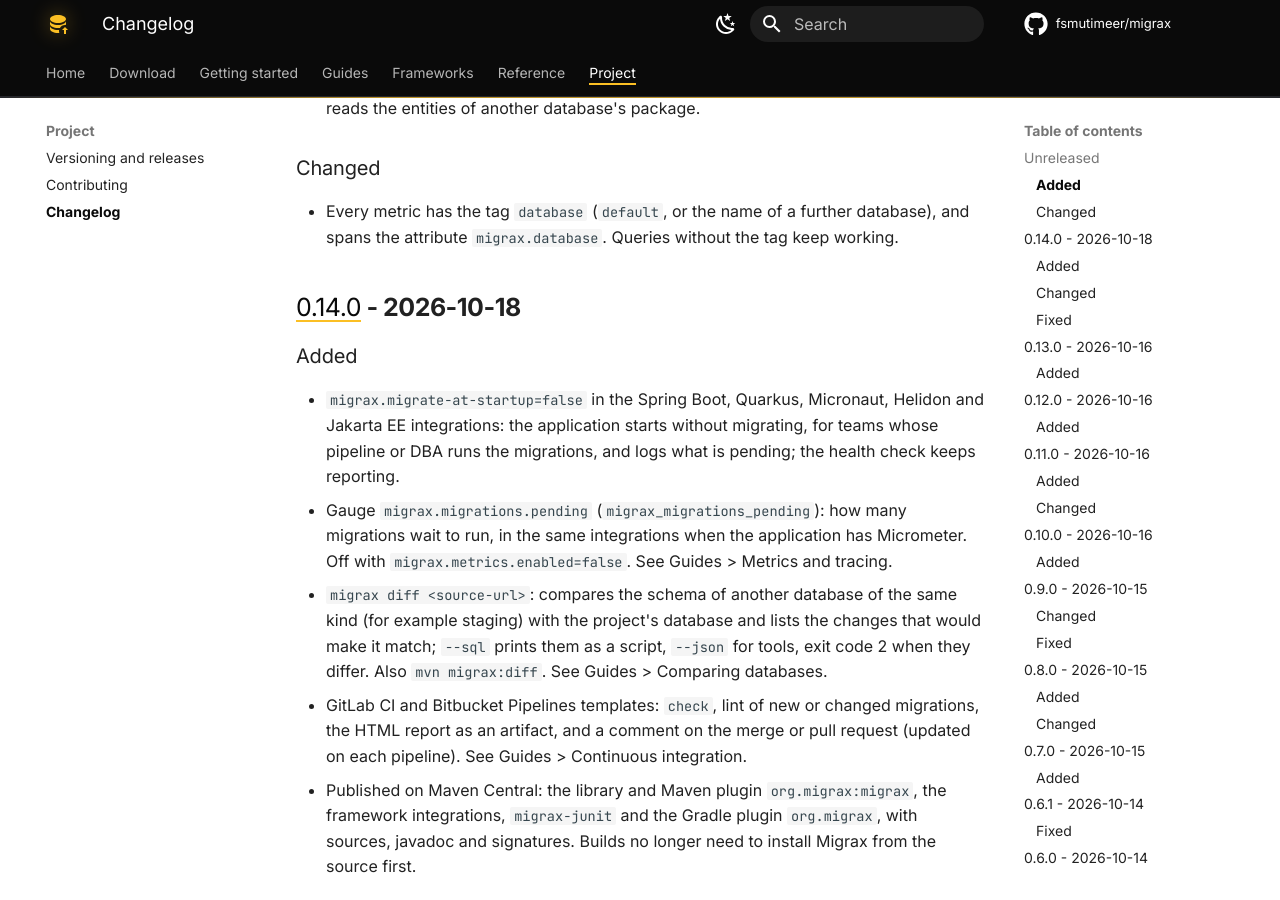
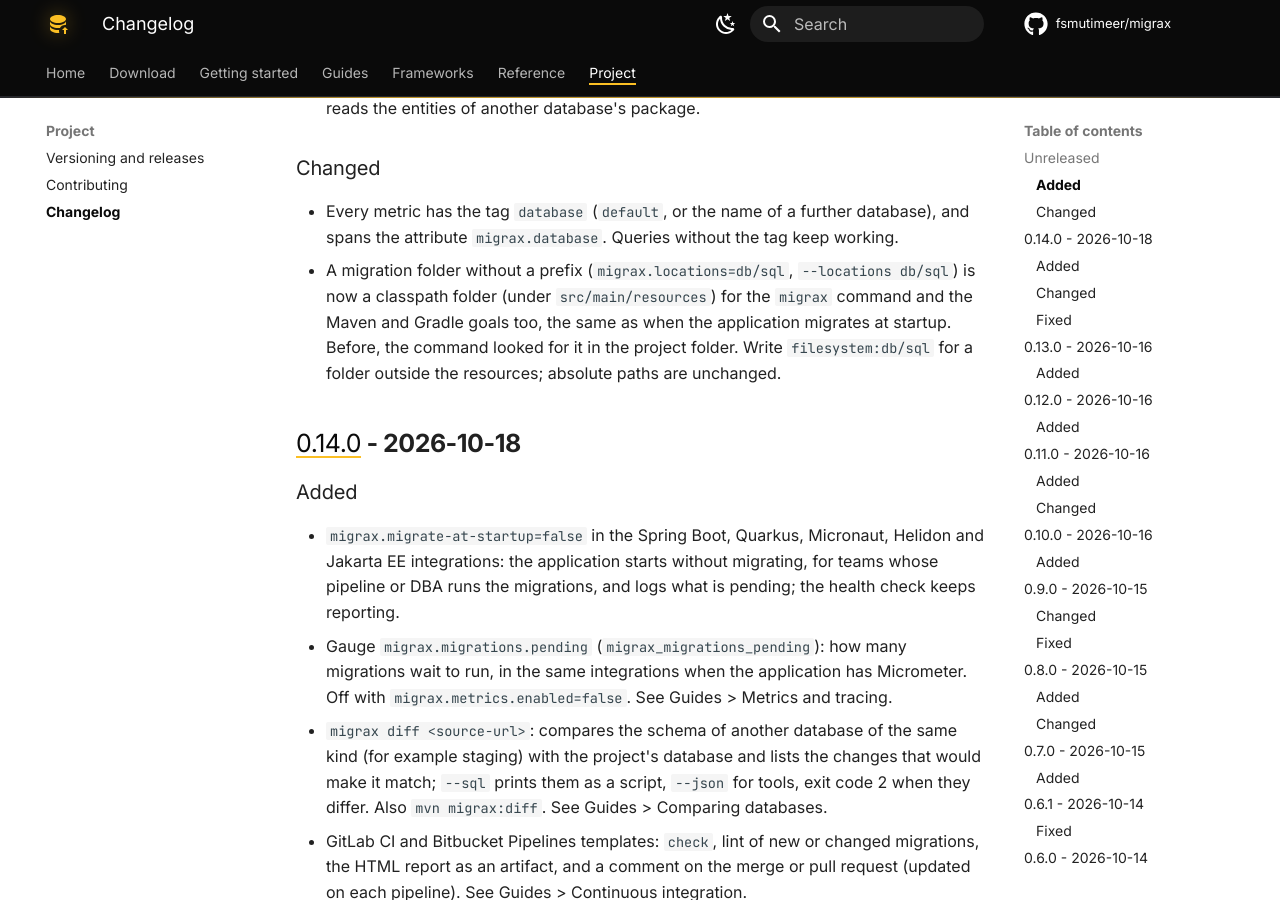
Before and after one commit to fsmutimeer/migrax, an MkDocs documentation site: the page built from docs/project/changelog.md, in a window 1280 px wide and 900 px high, scrolled down 535 px. Built offline with MkDocs 1.6.1 and Material for MkDocs 9.7.7, drawn with Linux system fonts in a browser that asks for light colours; comment, search, counter and statistics services are not loaded.

Commit message:
fix(cli): read a location without prefix as a classpath folder
At startup the application reads migrax.locations=db/sql as a folder on the classpath, but the
migrax command, the Maven goals and the Gradle tasks looked for db/sql in the project folder,
so the two could use different migrations. Both now mean src/main/resources/db/sql;
filesystem: still names a folder in the project, and absolute paths are unchanged.

```diff
--- a/CHANGELOG.md
+++ b/CHANGELOG.md
@@ -22,6 +22,11 @@
 
 - Every metric has the tag `database` (`default`, or the name of a further database), and
   spans the attribute `migrax.database`. Queries without the tag keep working.
+- A migration folder without a prefix (`migrax.locations=db/sql`, `--locations db/sql`) is now
+  a classpath folder (under `src/main/resources`) for the `migrax` command and the Maven and
+  Gradle goals too, the same as when the application migrates at startup. Before, the command
+  looked for it in the project folder. Write `filesystem:db/sql` for a folder outside the
+  resources; absolute paths are unchanged.
 
 ## [0.14.0] - 2026-10-18
 
```
Also changed, not shown: docs/reference/configuration.md (+3 -1 lines), 2 other files.
